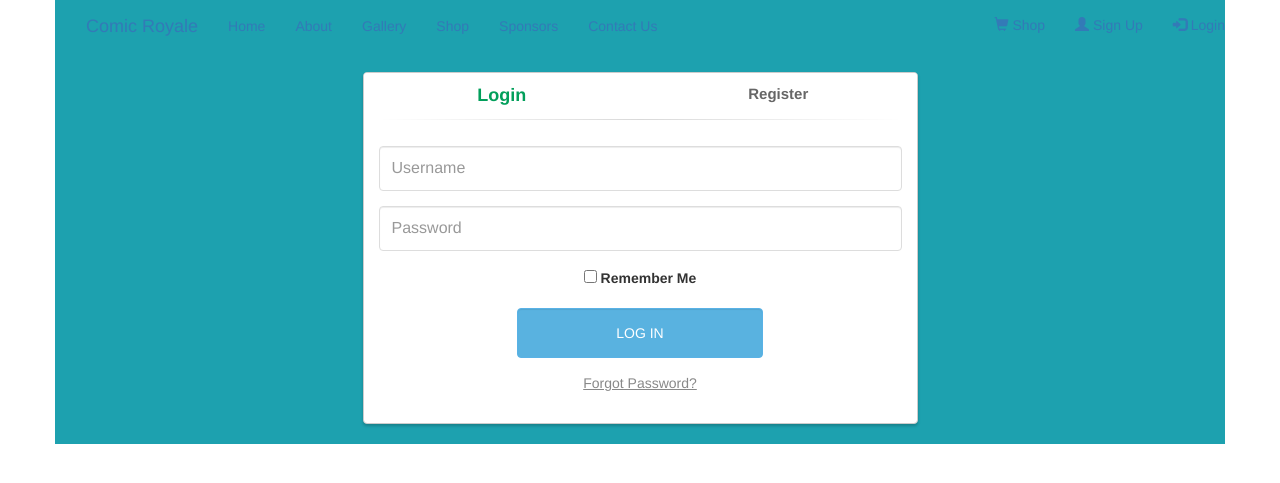
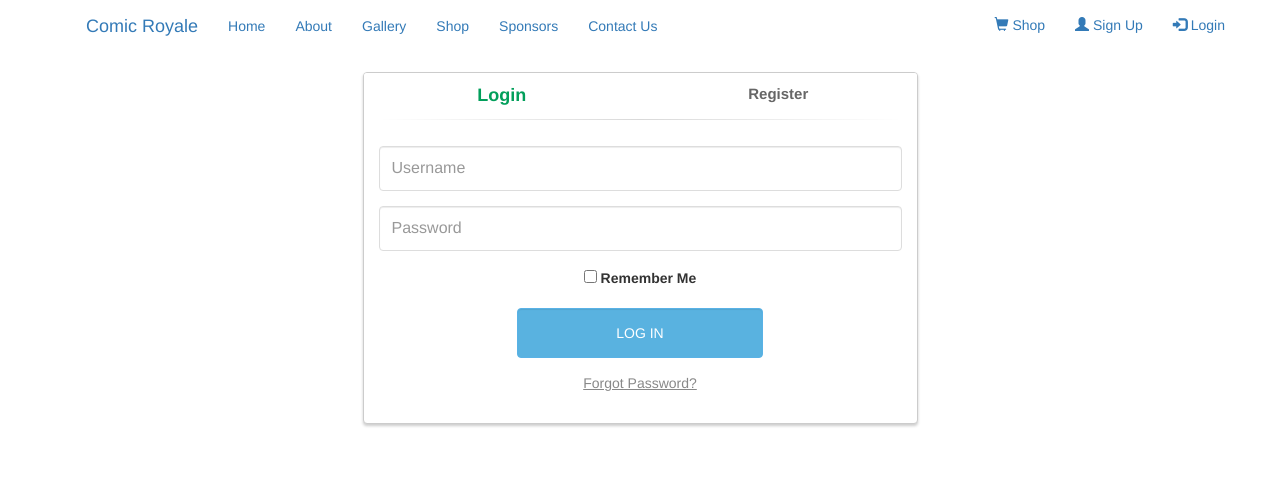
Before and after one commit to DONGNAN-ZHANG/group-refector, a PHP site: page / in a window 1280 px wide. Shown: the top 483 px of the page. Run offline with PHP 8.4, Linux system fonts and the light colour scheme; some libraries are stand-ins or nearby versions.

Commit message:
minor fix

```diff
--- a/css/style.css
+++ b/css/style.css
@@ -97,7 +97,3 @@ body register{
 	background-color: #1CA347;
 	border-color: #1CA347;
 }
-
-body .navbar_color {
-	background-color: #1da1af ;
-}
```
